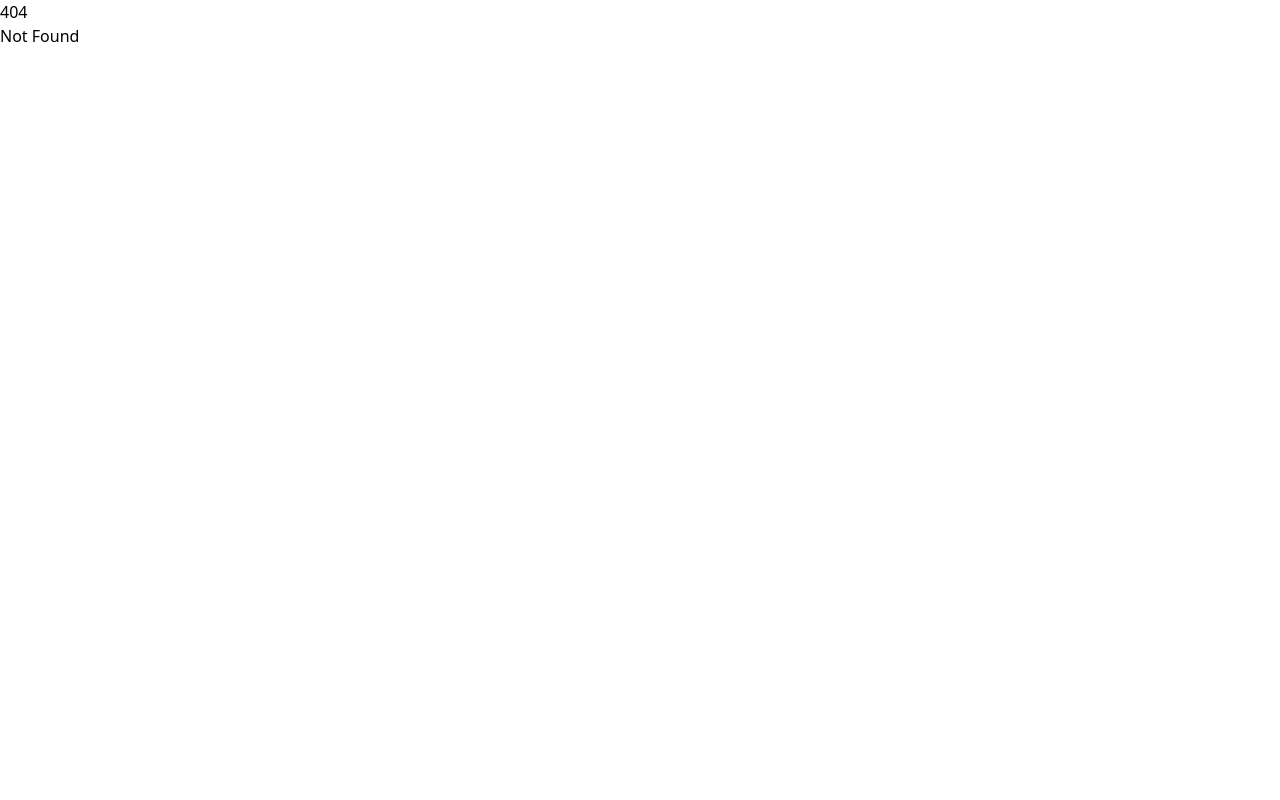
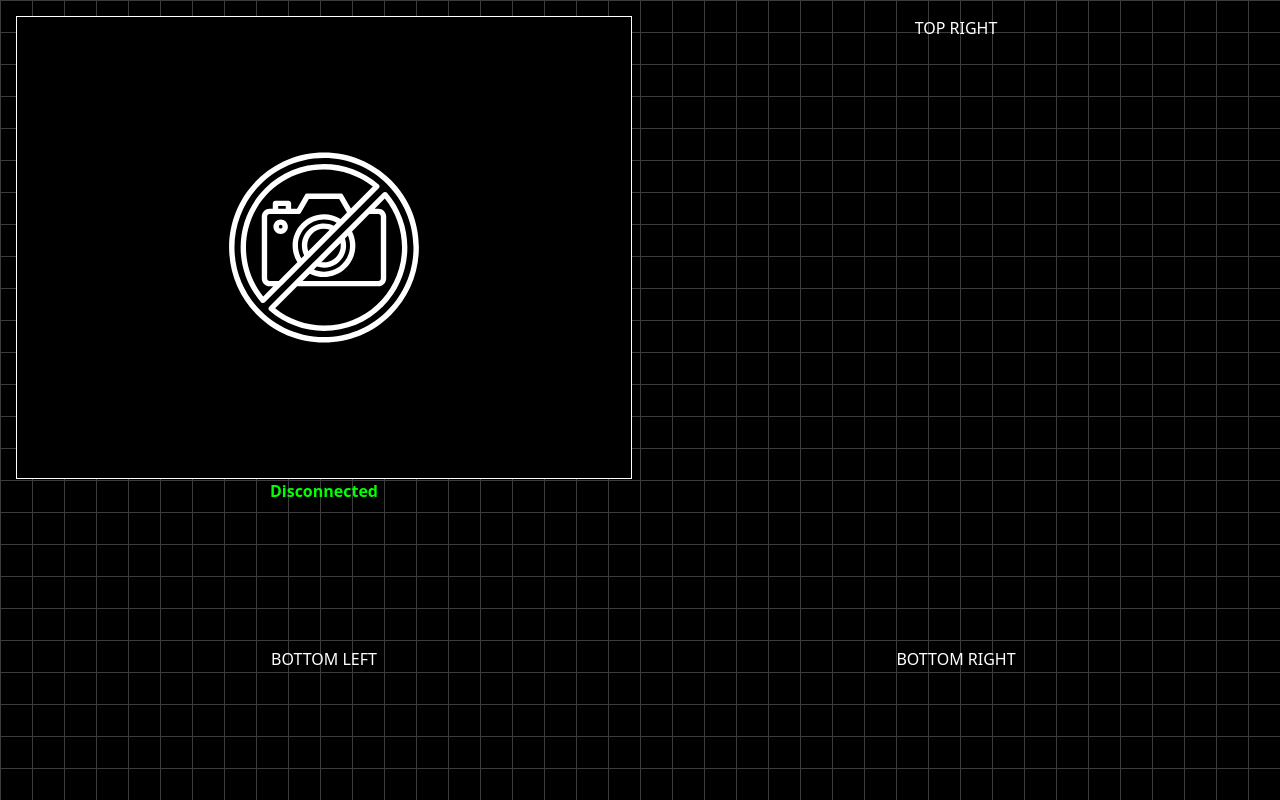
Before and after one commit to niiccoo2/RC-Tank, a SvelteKit app in the folder Website/: page /new in a window 1280 px wide. Before the commit this address had no page. Built offline with nearby package versions, Linux system fonts and the light colour scheme.

Commit message:
Start new UI

```diff
--- a/Website/src/app.css
+++ b/Website/src/app.css
@@ -9,18 +9,32 @@
 
 main {
 	display: flex;
-	justify-content: center;
-	align-items: center; /* keeps whole layout vertically centered */
+	flex-direction: column;
+	min-height: 100vh;
+	width: 100vw;
 	background-color: #000000;
 	background-image:
 		linear-gradient(#3c3c3c 1px, transparent 1px),
 		linear-gradient(to right, #3c3c3c 1px, transparent 1px);
-	background-size: 32px 32px; /* tile the pattern */
+	background-size: 32px 32px;
 	background-repeat: repeat;
 	background-position: 0 0;
-	min-height: 94vh;
-	width: 100vw;
 	color: #fff;
+}
+
+.half {
+	flex: 1;
+	display: flex;
+	flex-direction: column;
+	justify-content: flex-start;
+	align-items: center;
+	padding: 1vh;
+}
+
+.horizontal_half_container {
+	display: flex;
+	flex-direction: row;
+	align-items: stretch;
 }
 
 .layout {
--- /dev/null
+++ b/Website/src/routes/new/+page.svelte
@@ -0,0 +1,37 @@
+<script>
+	import cam_off_icon from '$lib/assets/cam_off.svg';
+	import { ip, status, gpsData, ping, voltage, antiDoxx, STOP_SPEED } from '$lib/stores';
+</script>
+
+<main>
+	<div class="half horizontal_half_container">
+		<div class="half">
+			<!-- <p>TOP LEFT</p> -->
+			<!-- <video
+				bind:this={videoEl}
+				autoplay
+				playsinline
+				class="border black_background"
+				width="640"
+				height="480"></video> -->
+			<img
+				class="border black_background"
+				src={`${cam_off_icon}`}
+				width="640"
+				height="480"
+				alt="Test Cam Feed" />
+			<p style="color: #00FF00; font-weight: bold;">{$status}</p>
+		</div>
+		<div class="half">
+			<p>TOP RIGHT</p>
+		</div>
+	</div>
+	<div class="half horizontal_half_container">
+		<div class="half">
+			<p>BOTTOM LEFT</p>
+		</div>
+		<div class="half">
+			<p>BOTTOM RIGHT</p>
+		</div>
+	</div>
+</main>
```
Also changed, not shown: 2 other files (tests, documents, lock files or other folders).
